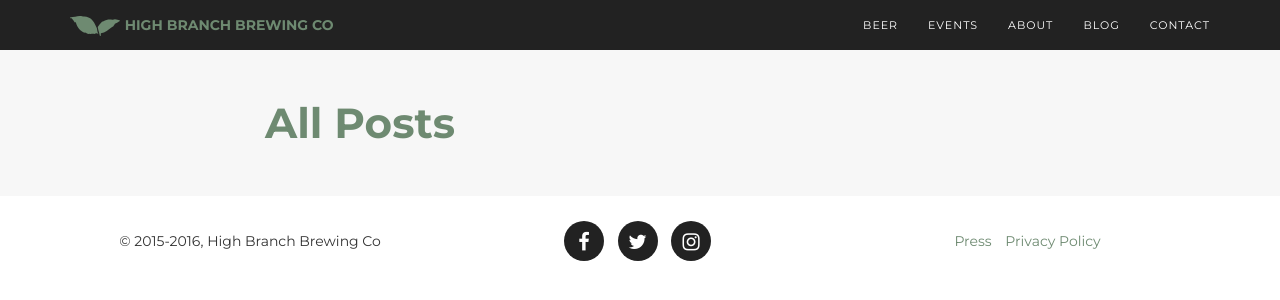
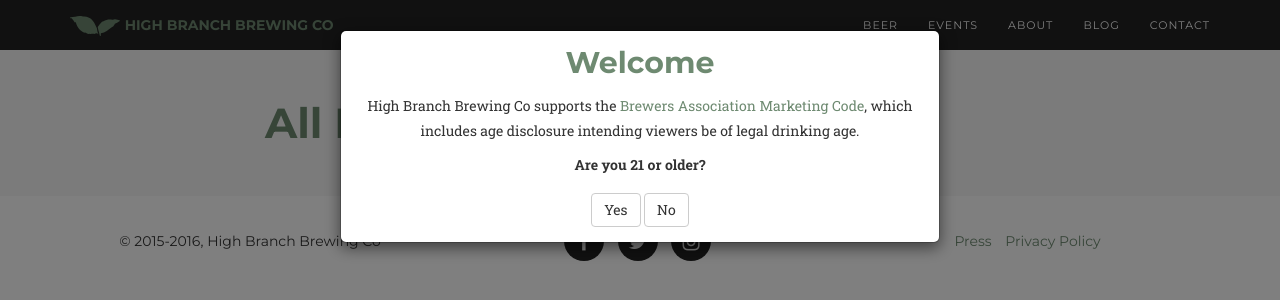
Before and after one commit to bmhaynie/bmhaynie.github.io, a Jekyll site: the page built from blog.md, in a window 1280 px wide. Shown: the top 300 px of the page. Built offline with Jekyll 4.4.1, drawn with Linux system fonts in a browser that asks for light colours; nearby versions of some CDN libraries; some web fonts are replaced.

Commit message:
tweak to age checker

```diff
--- a/_includes/age.html
+++ b/_includes/age.html
@@ -2,7 +2,7 @@
     <div class="modal-dialog">
         <div class="modal-content">
             <div class="modal-body">
-                <h2 id="ageModalLabel" style="color: #6E8A71; margin: 0 0 15px 0;">Age Verification</h2>
+                <h2 id="ageModalLabel" style="color: #6E8A71; margin: 0 0 15px 0;">Welcome</h2>
                 <p style="margin: 0 0 10px 0;">{{ site.title }} supports the <a href="https://www.brewersassociation.org/attachments/0000/0639/Marketing_and_Advertising_Code.pdf" target="_blank">Brewers Association Marketing Code</a>, which includes age disclosure intending viewers be of legal drinking age.</p>
                 <p style="margin: 0 0 15px 0;"><strong>Are you 21 or older?</strong></p>
                 <button type="button" class="btn btn-default" data-dismiss="modal">Yes</button>
--- a/_layouts/base.html
+++ b/_layouts/base.html
@@ -6,6 +6,7 @@
 		{{ content }}
 		{% include footer.html %}
 		{% include modal.html %}
+		{% include age.html %}
 	    {% include scripts.html %}
 	</body>
 </html>
--- a/_layouts/home.html
+++ b/_layouts/home.html
@@ -8,4 +8,3 @@
 {% include about.html %}
 {% include blog.html %}
 {% include contact.html %}
-{% include age.html %}
```
Also changed, not shown: 1 other file.
